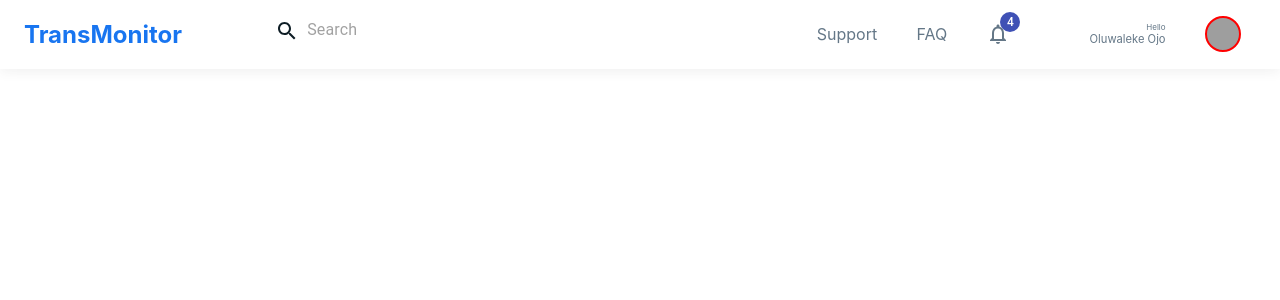
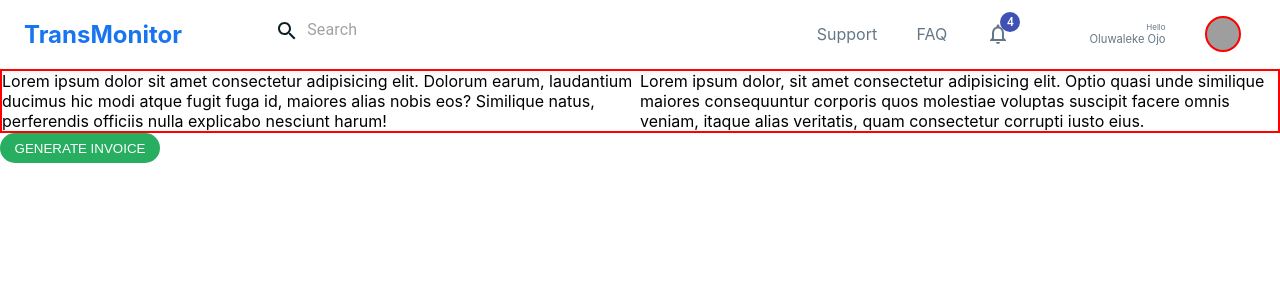
Before and after one commit to John-pels/transmonitor, a React (Create React App) app: page / in a window 1280 px wide. Shown: the top 300 px of the page. Built offline with nearby package versions, Linux system fonts and the light colour scheme; grey boxes are pictures that could not be loaded.

Commit message:
Button Component
I create Button component

```diff
--- a/src/App.js
+++ b/src/App.js
@@ -1,10 +1,14 @@
-import React from 'react';
-import Header from '../src/header';
+import React from "react";
+import Header from "../src/header";
+import MainContainer from "../src/container";
+import Button from "../src/button";
 
 function App() {
   return (
     <div className="App">
-      <Header/>
+      <Header />
+      <MainContainer />
+      <Button/>
     </div>
   );
 }
--- /dev/null
+++ b/src/button/button.module.scss
@@ -0,0 +1,17 @@
+button {
+  width: 12em;
+  height: 2.3em;
+  background: #27ae60;
+  border-radius: 3em;
+  font-size: em;
+  color: #fff;
+  cursor: pointer;
+  border: none;
+  text-transform: uppercase;
+
+}
+button:hover {
+  background: #108a42;
+  transition: background .8s ease-in-out;
+
+}
--- /dev/null
+++ b/src/button/index.jsx
@@ -0,0 +1,8 @@
+import React from "react";
+import "./button.module.scss";
+
+const Button = () => (
+  <button>Generate Invoice</button>
+);
+
+export default Button;
--- /dev/null
+++ b/src/container/container.module.scss
@@ -0,0 +1,8 @@
+.container {
+    display: flex;
+    border: 2px solid red;
+    .containerBoxes {
+        flex: 1;
+
+    }
+}
--- /dev/null
+++ b/src/container/index.jsx
@@ -0,0 +1,17 @@
+import React from "react";
+import classes from "./container.module.scss";
+
+const MainContainer = () => {
+  return (
+    <section className={classes.container}>
+      <div className={classes.containerBoxes}>
+          Lorem ipsum dolor sit amet consectetur adipisicing elit. Dolorum earum, laudantium ducimus hic modi atque fugit fuga id, maiores alias nobis eos? Similique natus, perferendis officiis nulla explicabo nesciunt harum!
+      </div>
+      <div className={classes.containerBoxes}>
+          Lorem ipsum dolor, sit amet consectetur adipisicing elit. Optio quasi unde similique maiores consequuntur corporis quos molestiae voluptas suscipit facere omnis veniam, itaque alias veritatis, quam consectetur corrupti iusto eius.
+      </div>
+    </section>
+  );
+};
+
+export default MainContainer;
```
